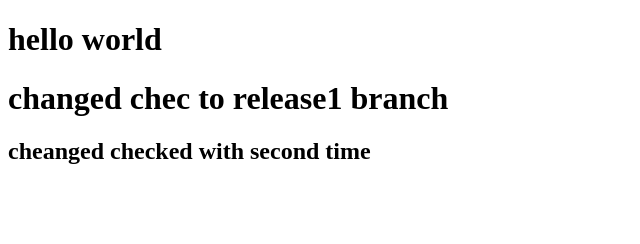
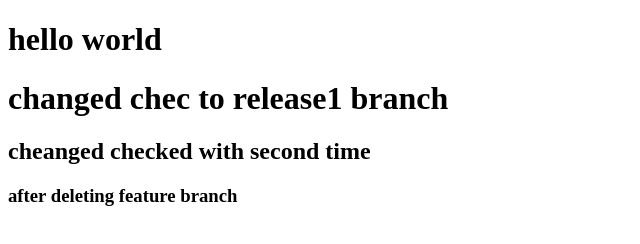
Before and after one commit to khattak436/project2, a plain HTML site: page index.html in a window 1280 px wide. Shown: the whole page, without its empty margins (0-640 px from the left). Drawn offline with Linux system fonts and the light colour scheme.

Commit message:
after delete feature1 branch

```diff
--- a/index.html
+++ b/index.html
@@ -11,5 +11,6 @@
     <title>salmankhan</title>
     <h1>changed chec to release1 branch </h1>
     <h2>cheanged checked with second time</h2>
+    <h3>after deleting feature branch</h3>
 </body>
 </html>
```
